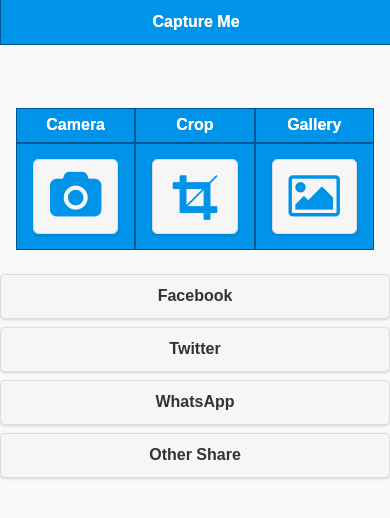
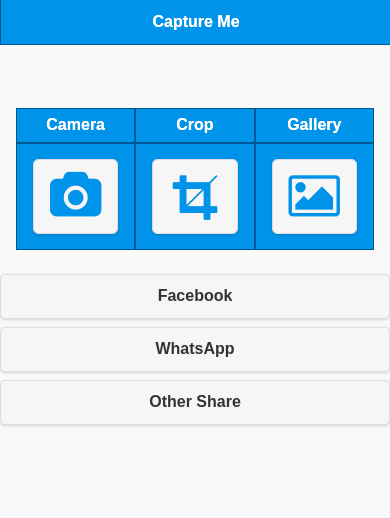
Before and after one commit to abhishekvaidyanath/App, a plain HTML site: page www/index.html in a window 390 px wide. Drawn offline with Linux system fonts and the light colour scheme; some packages are replaced by stand-ins of ours.

Commit message:
Update index.html

```diff
--- a/www/index.html
+++ b/www/index.html
@@ -149,7 +149,7 @@
   </div>
    <div>
             <button onClick="fbShare()">Facebook</button>
-            <button onClick="twitterShare()">Twitter</button>
+            <!--<button onClick="twitterShare()">Twitter</button>-->
             <button onClick="whatsappShare()">WhatsApp</button>
             <button onClick="otherShare()">Other Share</button>
         </div>
```
